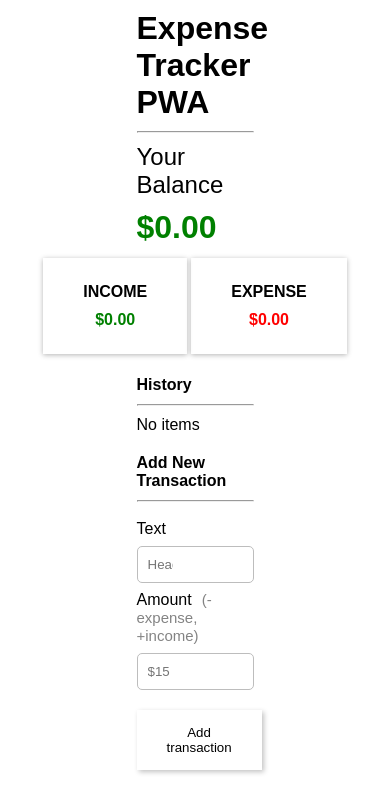
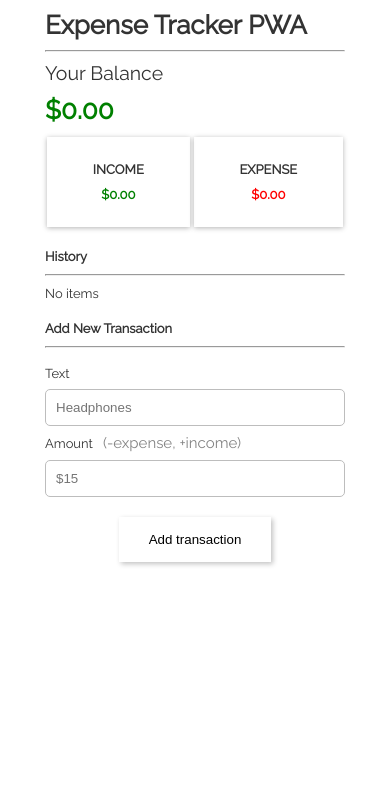
Before and after one commit to 7-baig/Bootcamp-Project-7A, a React (Create React App) app: page / in a window 390 px wide. Shown: the top 812 px of the page. Built offline with nearby package versions, Linux system fonts and the light colour scheme.

Commit message:
updated styles, made responsive

```diff
--- a/public/index.html
+++ b/public/index.html
@@ -12,6 +12,7 @@
     <link rel="apple-touch-icon" href="%PUBLIC_URL%/logo192.png" />
     <link rel="manifest" href="%PUBLIC_URL%/manifest.json" />
     <script src="https://kit.fontawesome.com/44207887b0.js" crossorigin="anonymous"></script>
+    <link href="https://fonts.googleapis.com/css2?family=Raleway&display=swap" rel="stylesheet">
     <title>Expense Tracker PWA</title>
   </head>
   <body>
--- a/src/components/AddTransaction/AddTransaction.module.css
+++ b/src/components/AddTransaction/AddTransaction.module.css
@@ -1,7 +1,9 @@
 .container {
     display: flex;
     flex-direction: column;
-    width: 30%;
+    width: var(--primary-width);
+    min-width: var(--primary-min-width);
+    color: var(--primary-text-color);
 }
 .container h4 {
     margin: 10px 0px;
@@ -38,9 +40,9 @@
   -moz-appearance: textfield;
 }
 .form button {
+    align-self: flex-start;
     margin: 20px 0px;
     padding: 15px 30px;
-    align-self: flex-start;
     outline: none;
     cursor: pointer;
     border: none;
@@ -51,3 +53,9 @@
     background-color: rgba(0, 0, 0, 0.089);
     box-shadow: none;
 }
+
+@media screen and (max-width: 480px) {
+    .form button {
+        align-self: center;
+    }
+}
--- a/src/components/Header/Header.module.css
+++ b/src/components/Header/Header.module.css
@@ -1,5 +1,7 @@
 .container {
-    width: 30%;
+    width: var(--primary-width);
+    min-width: var(--primary-min-width);
+    color: var(--primary-text-color);
 }
 .cardsContainer {
     display: flex;
@@ -32,8 +34,8 @@
     margin: 5px 0px;
 }
 .incomeCard h4:nth-child(2) {
-    color: green;
+    color: var(--income-text-color);
 }
 .expenseCard h4:nth-child(2) {
-    color: red;
+    color: var(--expense-text-color);
 }
--- a/src/components/History/History.module.css
+++ b/src/components/History/History.module.css
@@ -1,7 +1,9 @@
 .container {
     display: flex;
     flex-direction: column;
-    width: 30%;
+    width: var(--primary-width);
+    min-width: var(--primary-min-width);
+    color: var(--primary-text-color);
 }
 .container p {
     margin: 10px 0px;
@@ -14,6 +16,7 @@
     padding: 5px 10px;
     border-radius: 5px;
     display: flex;
+    border: 1px solid rgba(0, 0, 0, 0.082);
 }
 .text {
     flex-grow: 1;
@@ -33,3 +36,7 @@
     color: gray;
     font-size: 1.2rem;
 }
+.item button i:hover {
+    color: red;
+    transform: scale(1.2, 1.2);
+}
--- a/src/index.css
+++ b/src/index.css
@@ -3,8 +3,35 @@
   padding: 0%;
   box-sizing: border-box;
 }
+:root {
+  --primary-text-color: #333333;
+  --income-text-color: green;
+  --expense-text-color: red;
+  --primary-width: 30%;
+  --primary-min-width: 350px;
+}
 html,
 body {
-  font-family: sans-serif;
   font-size: 100%;
+  font-family: 'Raleway', sans-serif;
 }
+@media screen and (max-width: 480px) {
+  html,
+  body {
+    font-size: 90%;
+  }
+  :root {
+    --primary-width: 30%;
+    --primary-min-width: 300px;
+  }
+}
+@media screen and (max-width: 320px) {
+  html,
+  body {
+    font-size: 85%;
+  }
+  :root {
+    --primary-width: 30%;
+    --primary-min-width: 260px;
+  }
+}
```
